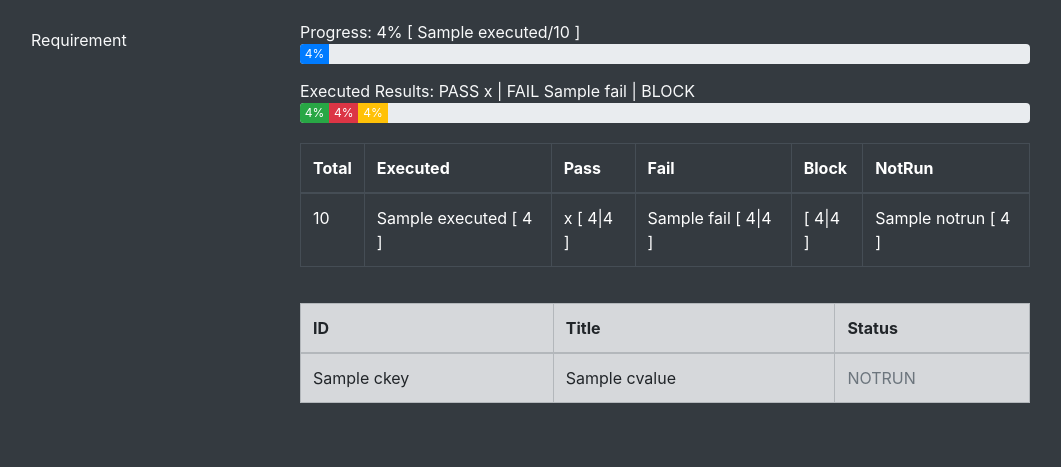
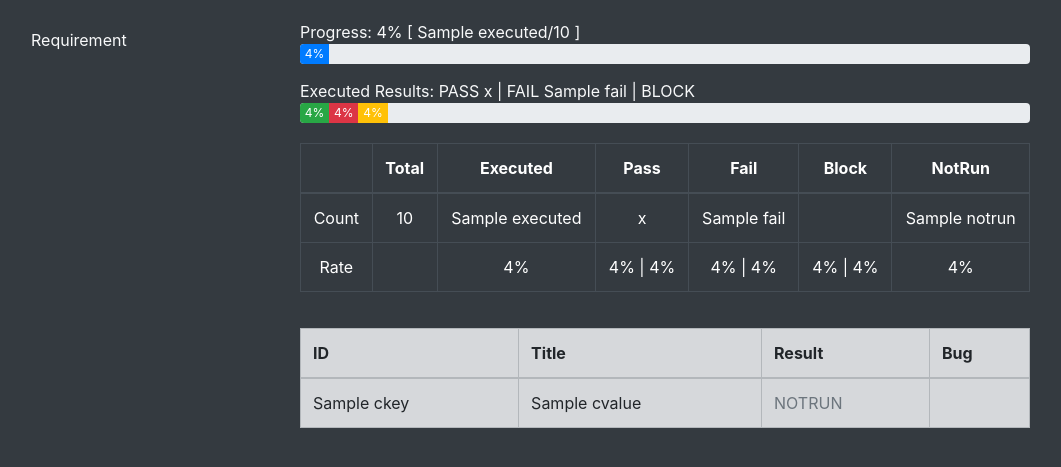
Before and after one commit to testlink-metrics/testlink-metrics-report, a Flask app: template metrics/templates/index.html in a window 1280 px wide; the page is wider, and only the part inside the window is pictured. Shown: the part 94-561 px from the top of that part, without its empty margins (70-1131 px from the left). Run offline with Flask 2, Linux system fonts and the light colour scheme; the template is opened without the code that fills it: most values are stand-ins (such as "Sample title", 1, 10 or a date in 2020); some libraries are stand-ins or nearby versions.

Commit message:
add table data

```diff
--- a/metrics/templates/index.html
+++ b/metrics/templates/index.html
@@ -140,9 +140,10 @@
         </div>
         <div class="row" style="margin-top: 20px;">
           <div class="col-12">
-            <table class="table table-bordered table-dark">
+            <table class="table table-bordered table-dark text-center">
               <thead>
                 <tr>
+                  <th scope="col"></th>
                   <th scope="col">Total</th>
                   <th scope="col">Executed</th>
                   <th scope="col">Pass</th>
@@ -153,12 +154,22 @@
               </thead>
               <tbody>
                 <tr>
+                  <td>Count</td>
                   <td>{{ summary.total }}</td>
-                  <td>{{ summary.executed }} [ {{ summary.executed_rate }} ]</td>
-                  <td>{{ summary.pass }} [ {{ summary.pass_total_rate }}|{{ summary.pass_rate }} ]</td>
-                  <td>{{ summary.fail }} [ {{ summary.fail_total_rate }}|{{ summary.fail_rate }} ]</td>
-                  <td>{{ summary.block }} [ {{ summary.block_total_rate }}|{{ summary.block_rate }} ]</td>
-                  <td>{{ summary.notrun }} [ {{ summary.notrun_rate }} ]</td>
+                  <td>{{ summary.executed }}</td>
+                  <td>{{ summary.pass }}</td>
+                  <td>{{ summary.fail }}</td>
+                  <td>{{ summary.block }}</td>
+                  <td>{{ summary.notrun }}</td>
+                </tr>
+                <tr>
+                  <td>Rate</td>
+                  <td></td>
+                  <td>{{ summary.executed_rate }}%</td>
+                  <td>{{ summary.pass_total_rate }}% | {{ summary.pass_rate }}%</td>
+                  <td>{{ summary.fail_total_rate }}% | {{ summary.fail_rate }}%</td>
+                  <td>{{ summary.block_total_rate }}% | {{ summary.block_rate }}%</td>
+                  <td>{{ summary.notrun_rate }}%</td>
                 </tr>
               </tbody>
             </table>
@@ -171,7 +182,8 @@
                 <tr>
                   <th scope="col">ID</th>
                   <th scope="col">Title</th>
-                  <th scope="col">Status</th>
+                  <th scope="col">Result</th>
+                  <th scope="col">Bug</th>
                 </tr>
               </thead>
               <tbody>
@@ -181,12 +193,16 @@
                   <td>{{ cvalue.case_name }}</td>
                   {% if cvalue.exec_status == 'p' %}
                   <td class="text-success">PASS</td>
+                  <td></td>
                   {% elif cvalue.exec_status == 'f' %}
                   <td class="text-danger">FAIL</td>
+                  <td></td>
                   {% elif cvalue.exec_status == 'b' %}
                   <td class="text-warning">BLOCK</td>
+                  <td></td>
                   {% else %}
                   <td class="text-secondary">NOTRUN</td>
+                  <td></td>
                   {% endif %}
                 </tr>
                 {% endfor %}
```
